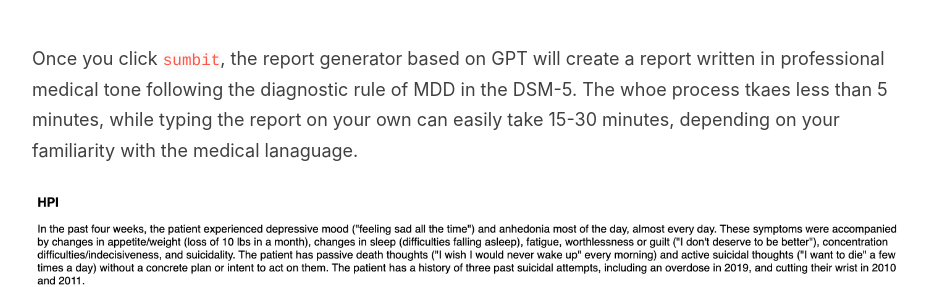
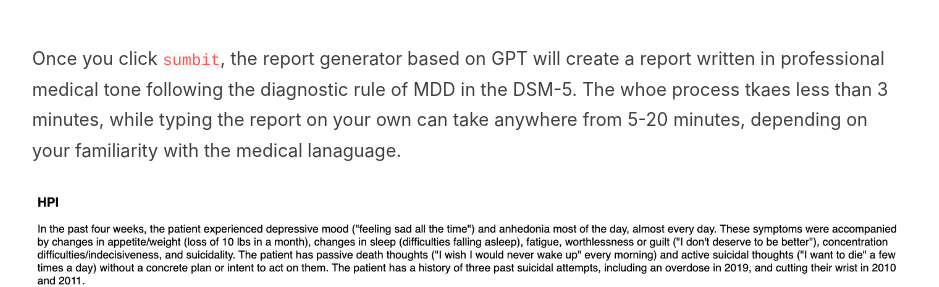
Before and after one commit to sin-ying-lin/sin-ying-lin.github.io, a Jekyll site: the page built from _posts/2023-02-25-GPT_AssessmentReportGenerator.md, in a window 1280 px wide. Shown: the part 2535-2822 px from the top of the page, without its empty margins (170-1109 px from the left). Built offline with Jekyll 4.4.1, drawn with Linux system fonts in a browser that asks for light colours.

Commit message:
Update 2023-02-25-GPT_AssessmentReportGenerator.md

````diff
--- a/_posts/2023-02-25-GPT_AssessmentReportGenerator.md
+++ b/_posts/2023-02-25-GPT_AssessmentReportGenerator.md
@@ -70,7 +70,7 @@ Below is a demo of a report interface I created for assessing depression.
 ![Fig1](/images/GenerativeAI/interface.png)
 
 <br>
-Once you click ```sumbit```, the report generator based on GPT will create a report written in professional medical tone following the diagnostic rule of MDD in the DSM-5. The whoe process tkaes less than 5 minutes, while typing the report on your own can easily take 15-30 minutes, depending on your familiarity with the medical lanaguage.
+Once you click ```sumbit```, the report generator based on GPT will create a report written in professional medical tone following the diagnostic rule of MDD in the DSM-5. The whoe process tkaes less than 3 minutes, while typing the report on your own can take anywhere from 5-20 minutes, depending on your familiarity with the medical lanaguage.
 
 ![Fig2](/images/GenerativeAI/report.png)
 
````
